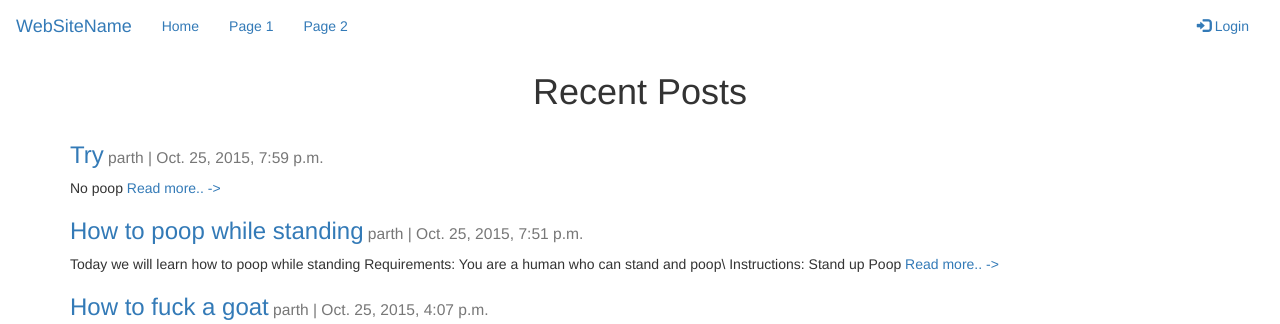
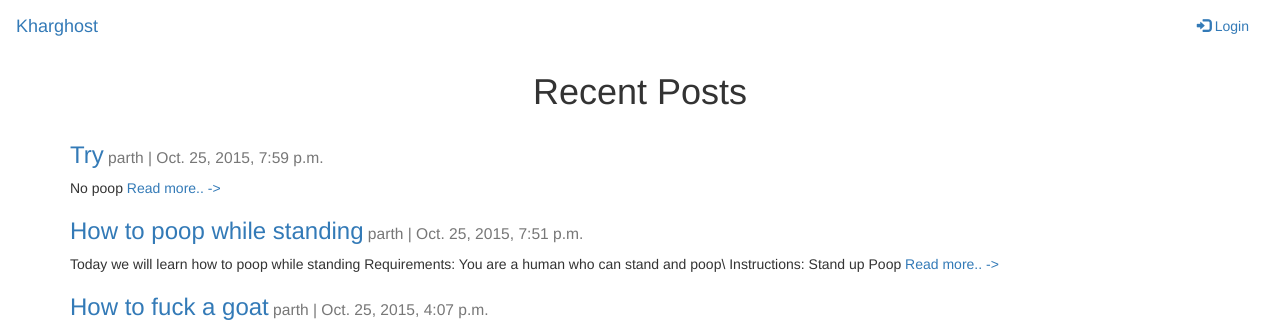
Before and after one commit to static-code-generators/kharghost, a Django app: page / in a window 1280 px wide. Shown: the top 324 px of the page. Run offline with Django 3.2, Linux system fonts and the light colour scheme; data comes from the database, SQL or seed files in the repository; some libraries are stand-ins or nearby versions.

Commit message:
views: touch ups

```diff
--- a/blog/templates/blog/base.html
+++ b/blog/templates/blog/base.html
@@ -24,13 +24,13 @@
 				<span class="icon-bar"></span>
 				<span class="icon-bar"></span>
 				</button>
-				<a class="navbar-brand" href="/">WebSiteName</a>
+				<a class="navbar-brand" href="/">Kharghost</a>
 			</div>
 			<div class="collapse navbar-collapse" id="myNavbar">
 				<ul class="nav navbar-nav">
-					<li class="active"><a href="/">Home</a></li>
-					<li><a href="#">Page 1</a></li>
-					<li><a href="#">Page 2</a></li>
+					<!--<li class="active"><a href="/">Home</a></li>-->
+					<!--<li><a href="#">Page 1</a></li>-->
+					<!--<li><a href="#">Page 2</a></li> -->
 				</ul>
 				<ul class="nav navbar-nav navbar-right">
 					{% if user.is_authenticated %}
--- a/blog/templates/blog/reader.html
+++ b/blog/templates/blog/reader.html
@@ -3,7 +3,6 @@
 {% block body %}
 	<div class="container" id="content">
 		<h1 class="text-center">{{ post.title }}</h1>
-		<span class="glyphicon glyphicon-pencil edit-icon"></span>
 		{{ post.html_text | safe }}
 	</div>
 {% endblock body %}
```
Also changed, not shown: db.sqlite3.
